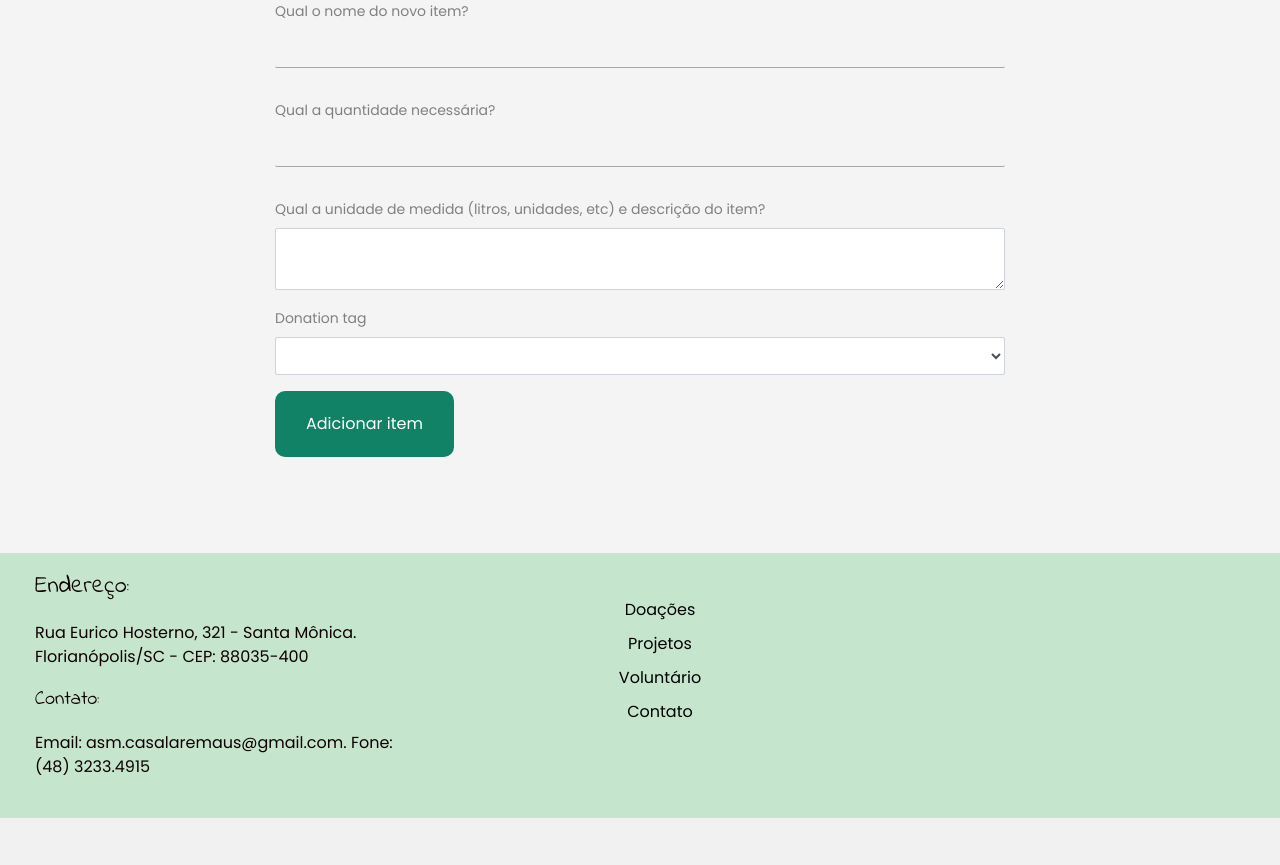
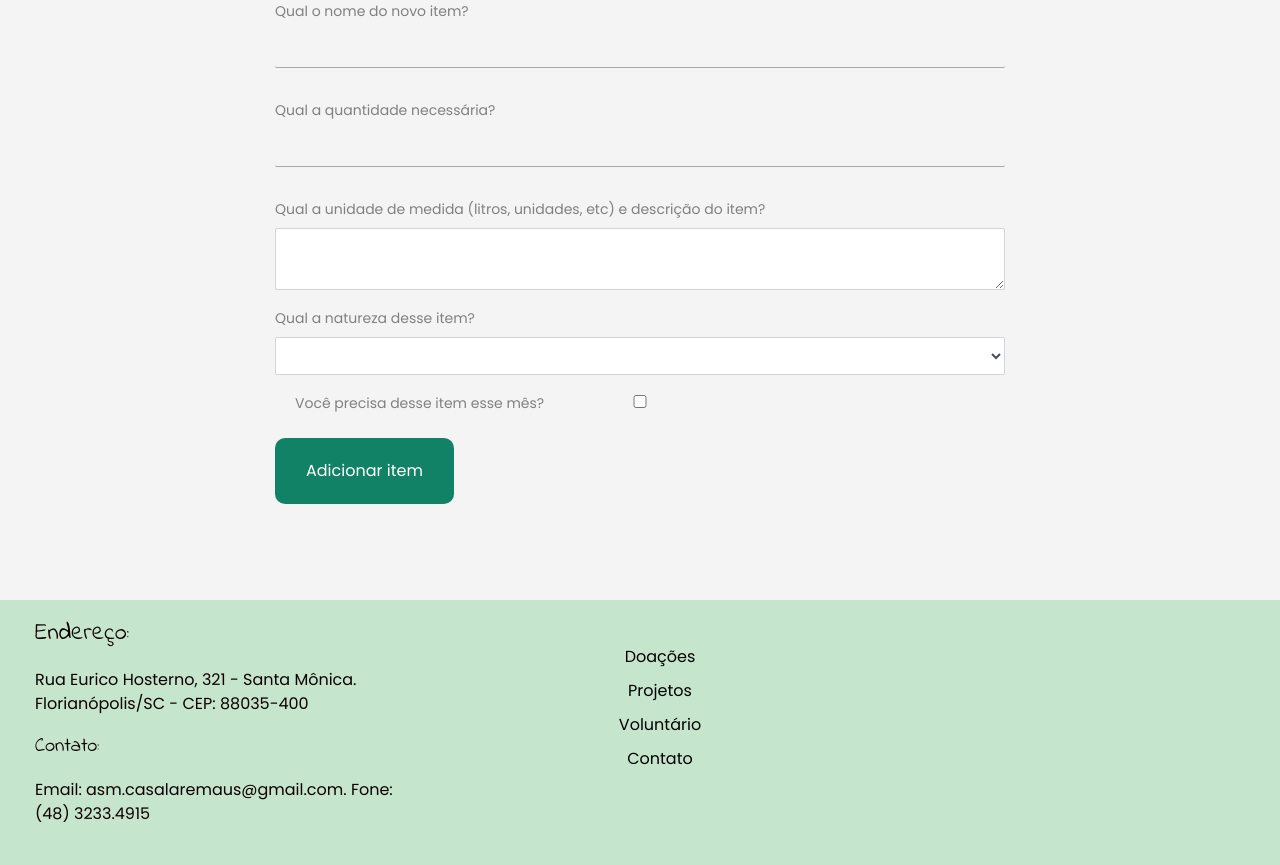
Before and after one commit to MaykonFranchini/casalaremaus, a Rails app: page /donations/new in a window 1280 px wide. Shown: the part 321-1186 px from the top of the page. Before the commit the page ends 1139 px from the top, so only its background shows below. Run offline with Rails 7, Linux system fonts and the light colour scheme; the visitor is signed in with stand-in values (Sample User, id 1); style sheets or scripts are compiled from the project's sources; some libraries are stand-ins or nearby versions.

Commit message:
ajusted JS and donation forms

```diff
--- a/app/controllers/donations_controller.rb
+++ b/app/controllers/donations_controller.rb
@@ -41,6 +41,6 @@ class DonationsController < ApplicationController
   private
 
   def donation_params
-    params.require(:donation).permit(:name, :description, :quantity, :donation_tag)
+    params.require(:donation).permit(:name, :description, :status, :quantity, :donation_tag)
   end
 end
--- a/app/javascript/components/tabs.js
+++ b/app/javascript/components/tabs.js
@@ -4,8 +4,8 @@ const changeTabs = () => {
     let tabIndicator = document.getElementsByClassName("tab-indicator")[0];
     let tabBody = document.getElementsByClassName("tab-body")[0];
 
+    if(tabHeader){
         let tabsPane = tabHeader.getElementsByClassName("header");
-
         for(let i=0; i < tabsPane.length; i++){
             tabsPane[i].addEventListener("click", function(){
                 tabHeader.getElementsByClassName("active")[0].classList.remove("active");
@@ -15,6 +15,7 @@ const changeTabs = () => {
                 tabIndicator.style.left = `calc(calc(100% / 4) * ${i})`;
             });
         };
+    };
   }
 
 export { changeTabs };
--- a/app/views/donations/edit.html.erb
+++ b/app/views/donations/edit.html.erb
@@ -10,7 +10,7 @@
                 <%= f.input :description, label: 'Descrição do item', class: "form-group" %>
                 <%= f.input :quantity, label: 'Quantidade necessária', class: "form-group" %>
                 <%= f.input :donation_tag, as: :select, collection: Donation::TAGS %>
-                <%= f.input :status, label: 'Você precisa desse item nesse mês? (true: preciso, false: não preciso)', class: "form-group" %>
+                <%= f.input :status, label: 'Você precisa desse item nesse mês?', class: "form-group" %>
                 <%= f.button :submit, "Confirmar alterações", class: "button-banner" %>
               <% end %>
             </div>
--- a/app/views/donations/new.html.erb
+++ b/app/views/donations/new.html.erb
@@ -12,7 +12,8 @@
           <%= f.input :name, label: 'Qual o nome do novo item?', class: "form-group" %>
           <%= f.input :quantity, label: 'Qual a quantidade necessária?', class: "form-group" %>
           <%= f.input :description, label: 'Qual a unidade de medida (litros, unidades, etc) e descrição do item?', class: "form-group" %>
-          <%= f.input :donation_tag, as: :select, collection: Donation::TAGS %>
+          <%= f.input :donation_tag, as: :select, collection: Donation::TAGS, label: "Qual a natureza desse item?" %>
+          <%= f.input :status, label: 'Você precisa desse item esse mês?', class: "form-group" %>
           <%= f.button :submit, "Adicionar item", class: "button-banner" %>
         <% end %>
       </div>
```
Lines whose indentation alone changed are shown as unchanged.
